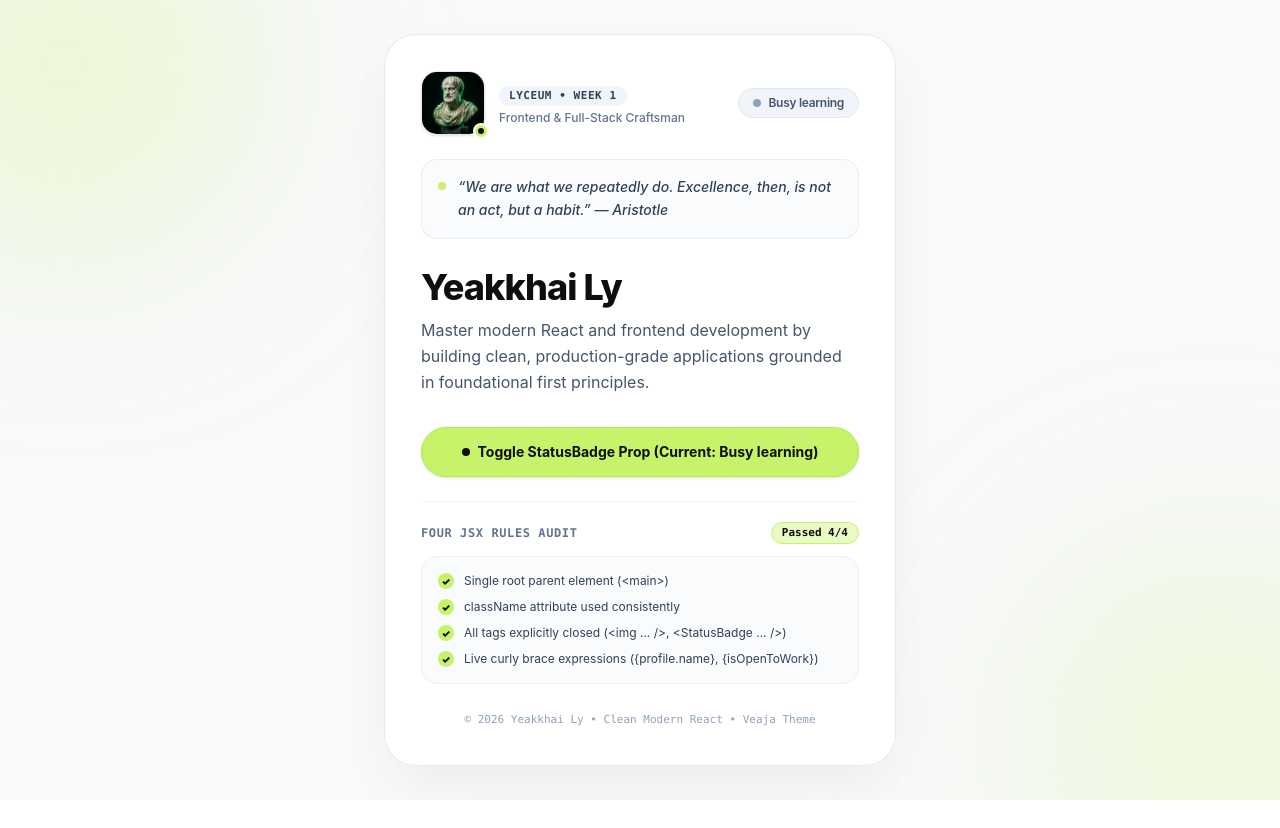
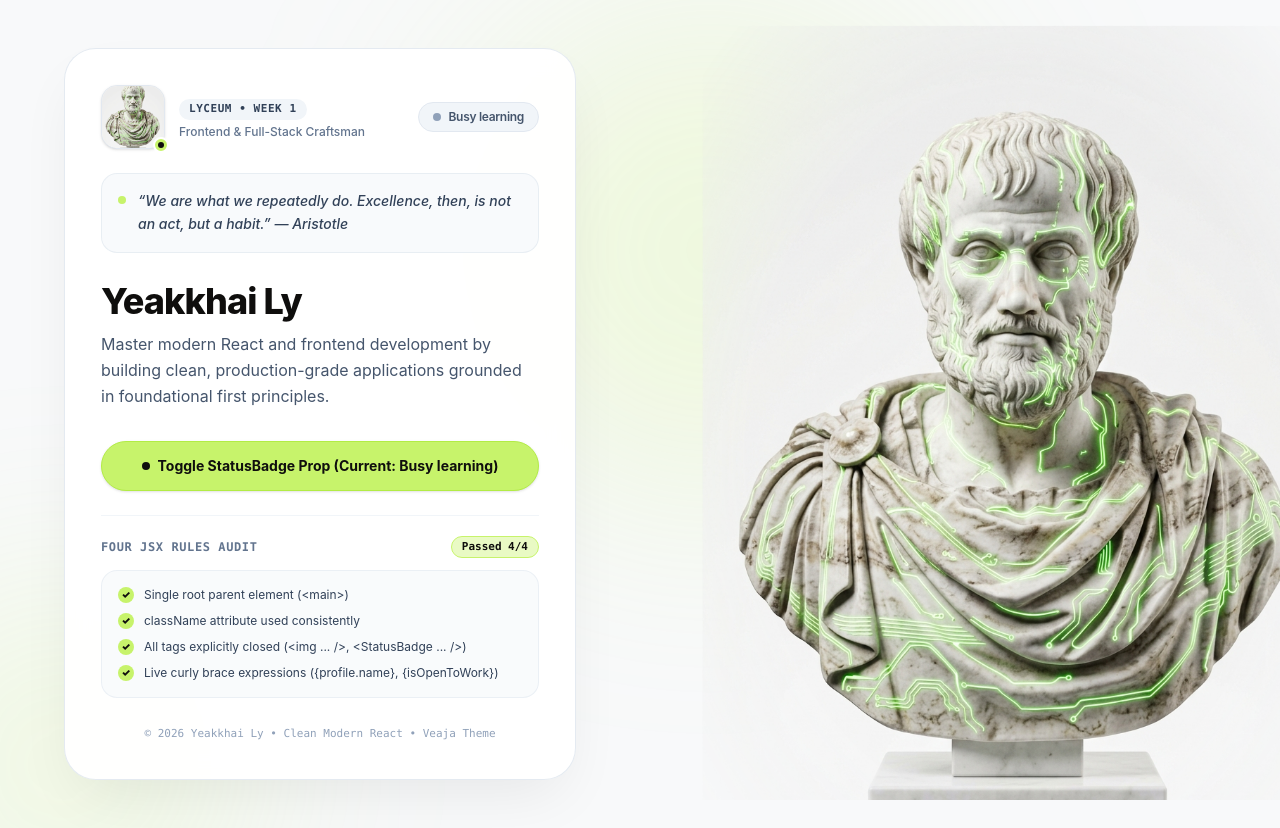
Before and after one commit to lyyeakkhai/my-portfolio, a React (Vite) app: page / in a window 1280 px wide. Before the commit the page ends 800 px from the top, so only its background shows below. Built offline with nearby package versions, Linux system fonts and the light colour scheme.

Commit message:
feat: display large Aristotle statue in background right side

```diff
--- a/src/App.jsx
+++ b/src/App.jsx
@@ -13,22 +13,38 @@ export default function App() {
   };
 
   return (
-    <main className="min-h-screen bg-[#f8f9fa] text-[#0f0e0d] flex flex-col items-center justify-center p-4 sm:p-8 selection:bg-[#c7f36b] font-sans relative overflow-hidden">
-      {/* Veaja-style subtle glowing radial ambient lights */}
-      <div className="absolute -top-32 -left-32 w-96 h-96 bg-[#c7f36b]/25 rounded-full blur-[100px] pointer-events-none" />
-      <div className="absolute -bottom-32 -right-32 w-96 h-96 bg-[#c7f36b]/20 rounded-full blur-[100px] pointer-events-none" />
+    <main className="min-h-screen bg-[#f8f9fa] text-[#0f0e0d] flex items-center justify-center p-4 sm:p-8 lg:p-12 selection:bg-[#c7f36b] font-sans relative overflow-hidden">
 
-      {/* Main Container */}
-      <section className="relative z-10 w-full max-w-lg bg-white/95 backdrop-blur-md rounded-[32px] border border-slate-200/90 p-7 sm:p-9 shadow-[0_25px_60px_-15px_rgba(15,14,13,0.07)] space-y-6">
+      {/* Veaja-style radial ambient glows */}
+      <div className="absolute top-0 right-1/4 w-[500px] h-[500px] bg-[#c7f36b]/20 rounded-full blur-[120px] pointer-events-none" />
+      <div className="absolute -bottom-32 -left-32 w-96 h-96 bg-[#c7f36b]/15 rounded-full blur-[100px] pointer-events-none" />
 
-        {/* Header Bar: Aristotle Avatar & Status Badge */}
+      {/* Big Aristotle Statue on Background Right Side */}
+      <div
+        aria-hidden="true"
+        className="fixed -right-10 sm:right-0 bottom-0 top-0 w-[55vw] max-w-[720px] pointer-events-none select-none z-0 flex items-center justify-end overflow-hidden opacity-90 lg:opacity-100 transition-all duration-700"
+      >
+        <img
+          src="/aristotle-hero.jpg"
+          alt="Aristotle Classical Bust"
+          className="h-[96vh] max-h-[950px] w-auto object-contain object-right-bottom scale-110 translate-y-12 translate-x-6 mix-blend-multiply [mask-image:radial-gradient(ellipse_at_center,black_60%,transparent_95%)] drop-shadow-[0_20px_40px_rgba(0,0,0,0.06)]"
+        />
+      </div>
+
+      {/* Main Content Layout */}
+      <div className="relative z-10 w-full max-w-6xl mx-auto flex flex-col lg:flex-row items-center justify-between gap-8">
+
+        {/* Profile Card Container */}
+        <section className="w-full max-w-lg bg-white/95 backdrop-blur-md rounded-[32px] border border-slate-200/90 p-7 sm:p-9 shadow-[0_25px_60px_-15px_rgba(15,14,13,0.08)] space-y-6">
+
+          {/* Header: Aristotle Avatar & StatusBadge */}
           <div className="flex items-center justify-between gap-4">
             <div className="flex items-center gap-3.5">
               <div className="relative">
                 <img
-                src="/aristotle.jpg"
-                alt="Aristotle Portrait with Neon Accent"
-                className="w-14 h-14 sm:w-16 sm:h-16 rounded-2xl object-cover border border-slate-200 shadow-sm"
+                  src="/aristotle-hero.jpg"
+                  alt="Aristotle Avatar"
+                  className="w-14 h-14 sm:w-16 sm:h-16 rounded-2xl object-cover bg-slate-50 border border-slate-200 shadow-sm"
                 />
                 <span className="absolute -bottom-1 -right-1 w-4 h-4 rounded-full bg-[#c7f36b] border-2 border-white flex items-center justify-center">
                   <span className="w-1.5 h-1.5 rounded-full bg-[#0f0e0d]" />
@@ -46,15 +62,15 @@ export default function App() {
             <StatusBadge isOpenToWork={isOpenToWork} />
           </div>
 
-        {/* Aristotle Epigraph Card */}
-        <div className="bg-slate-50/80 border border-slate-200/70 rounded-2xl p-4 flex items-start gap-3">
+          {/* Aristotle Epigraph Quote Card */}
+          <div className="bg-slate-50/90 border border-slate-200/70 rounded-2xl p-4 flex items-start gap-3">
             <span className="w-2 h-2 rounded-full bg-[#c7f36b] mt-1.5 shrink-0" />
             <p className="text-xs sm:text-sm font-medium text-slate-700 italic leading-relaxed">
               {profile.quote}
             </p>
           </div>
 
-        {/* Profile Identity & Mission */}
+          {/* Profile Identity & Course Goal */}
           <div className="space-y-2.5 pt-1">
             <h1 className="text-3xl sm:text-4xl font-extrabold tracking-tight text-[#0f0e0d]">
               {profile.name}
@@ -64,7 +80,7 @@ export default function App() {
             </p>
           </div>
 
-        {/* Primary Veaja-Style Pill Action Button */}
+          {/* Primary Action Button (Veaja Electric Lime Pill) */}
           <div className="pt-2">
             <button
               type="button"
@@ -78,7 +94,7 @@ export default function App() {
             </button>
           </div>
 
-        {/* Four JSX Rules Audit Panel */}
+          {/* Four JSX Rules Audit Section */}
           <div className="border-t border-slate-100 pt-5 space-y-3">
             <div className="flex items-center justify-between">
               <span className="text-xs font-mono font-bold tracking-wider text-slate-500 uppercase">
@@ -123,6 +139,8 @@ export default function App() {
             © {profile.year} {profile.name} • Clean Modern React • Veaja Theme
           </footer>
         </section>
+
+      </div>
     </main>
   );
 }
```
Also changed, not shown: public/aristotle-hero.jpg (added), screenshot.png. Lines whose indentation alone changed are shown as unchanged.
